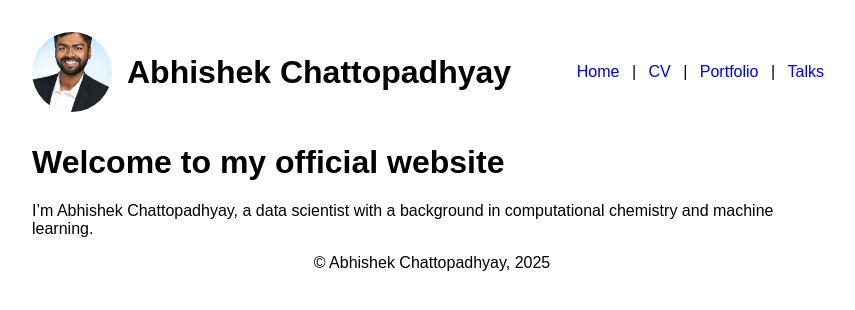
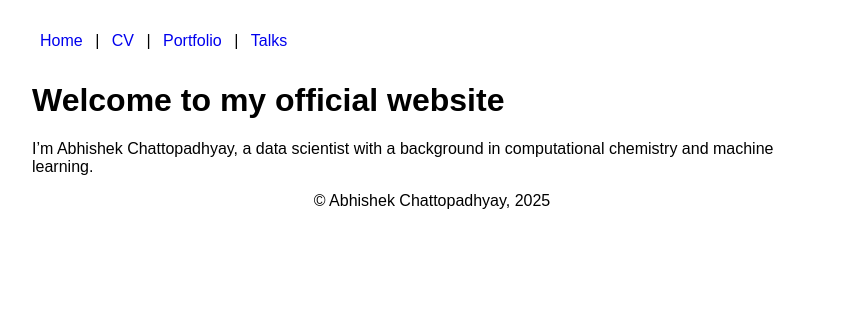
Before and after one commit to abhishek-chattopadhyay/home, a Jekyll site: the page built from index.md, in a window 1280 px wide. Shown: the top 310 px of the page, without its empty margins (208-1063 px from the left). Built offline with Jekyll 4.4.1, drawn with Linux system fonts in a browser that asks for light colours.

Commit message:
Update index.md

```diff
--- a/_layouts/default.html
+++ b/_layouts/default.html
@@ -7,10 +7,10 @@
   </head>
   <body>
     <header style="display: flex; align-items: center; justify-content: space-between; margin-bottom: 2em;">
-        <div style="display: flex; align-items: center;">
+      <!--  <div style="display: flex; align-items: center;">
           <img src="{{ '/data/formal-photo-1-canva.jpg' | relative_url }}" alt="Profile Picture" width="80" height="80" style="border-radius: 50%; margin-right: 15px; object-fit: cover;">
           <h1 style="margin: 0;">{{ site.title }}</h1>
-        </div>
+        </div> -->
         <nav>
           <a href="{{ "/" | relative_url }}">Home</a> |
           <a href="{{ "/cv" | relative_url }}">CV</a> |
```
